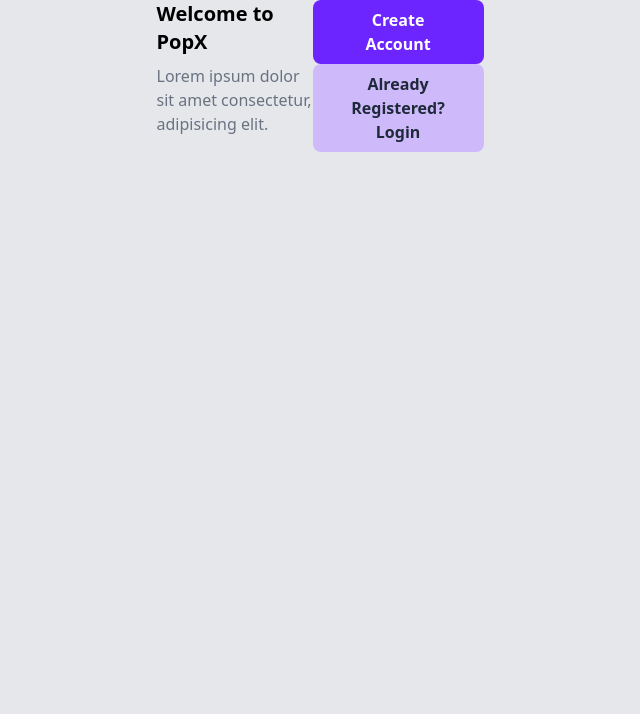
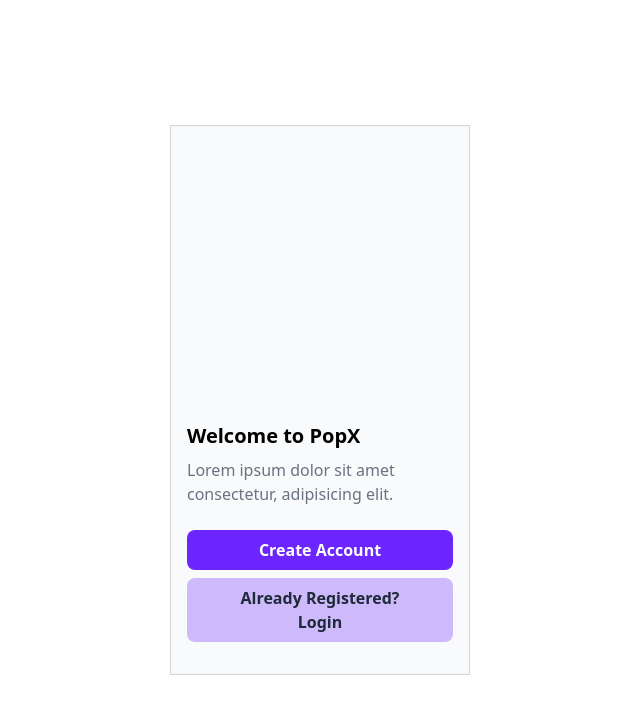
Before and after one commit to techieshruti/popx_dashboard, a React (Vite) app: page / in a window 1280 px wide. Shown: the top 714 px of the page, without its empty margins (320-960 px from the left). Built offline with nearby package versions, Linux system fonts and the light colour scheme.

Commit message:
styling home componentr

```diff
--- a/src/components/Home.jsx
+++ b/src/components/Home.jsx
@@ -2,16 +2,18 @@
 
 const Home = () => {
   return (
-    <div className="flex justify-center items-center bg-gray-200 min-h-screen">
-      <div className="w-[375px] h-[812px] flex flex-col-2 justify-end px-6 pb-12">
-        <div className="mb-8">
+    <div className="flex justify-center items-center min-h-screen">
+      <div className="w-[300px] h-[550px] flex flex-col pb-8 bg-gray-50 border border-gray-300 justify-end px-4">
+
+        {/* introduction */}
+        <div className="mb-2">
           <h1 className=" font-bold text-xl mb-2">Welcome to PopX</h1>
-          <p className="pb-6 text-gray-500">
+          <p className="pb-4 text-gray-500">
             Lorem ipsum dolor sit amet consectetur, adipisicing elit.
           </p>
         </div>
 
-        <div className="">
+        <div className="flex flex-col gap-2">
           <button className="bg-[#6C25FF] text-white font-bold rounded-lg px-8 py-2">
             Create Account
           </button>
```
